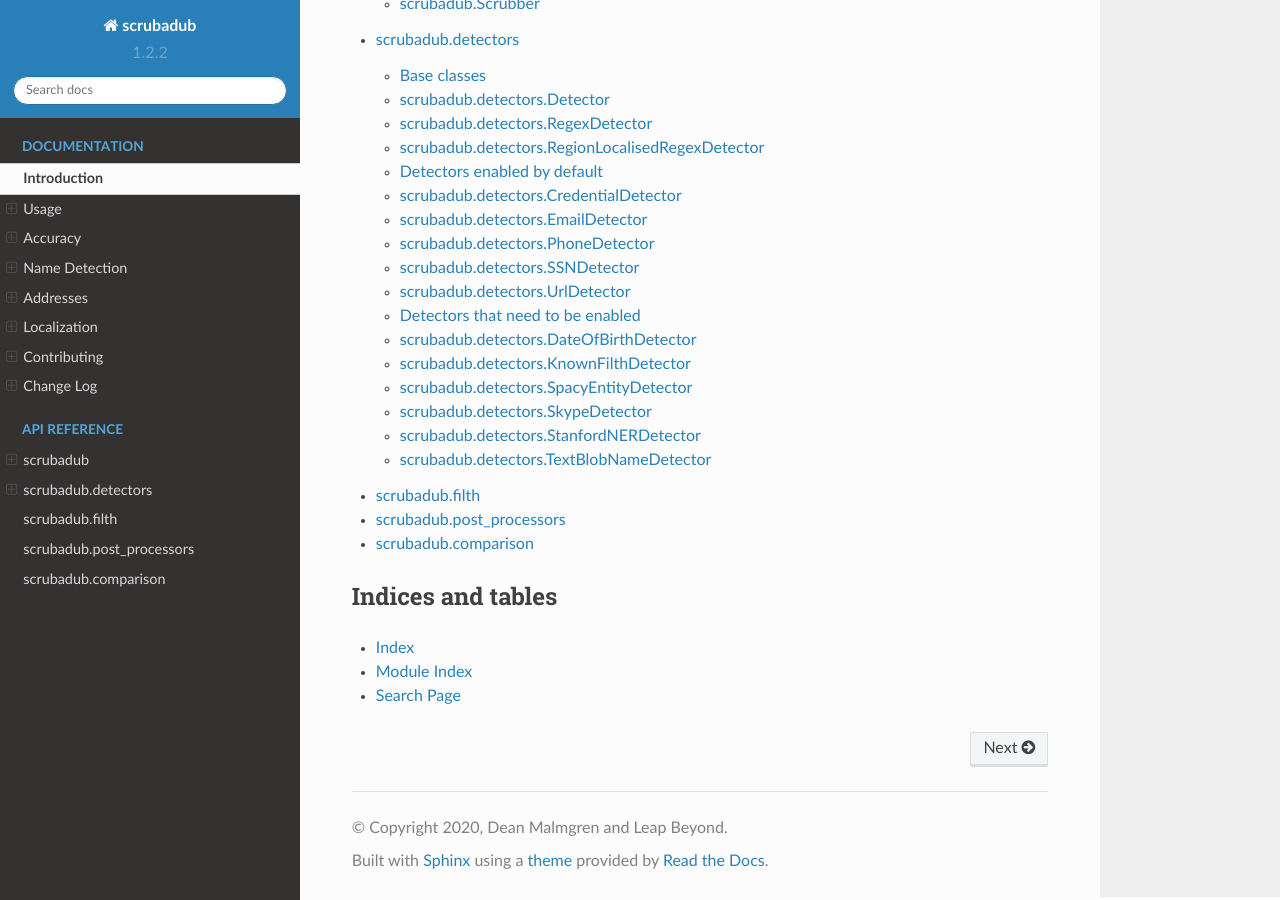
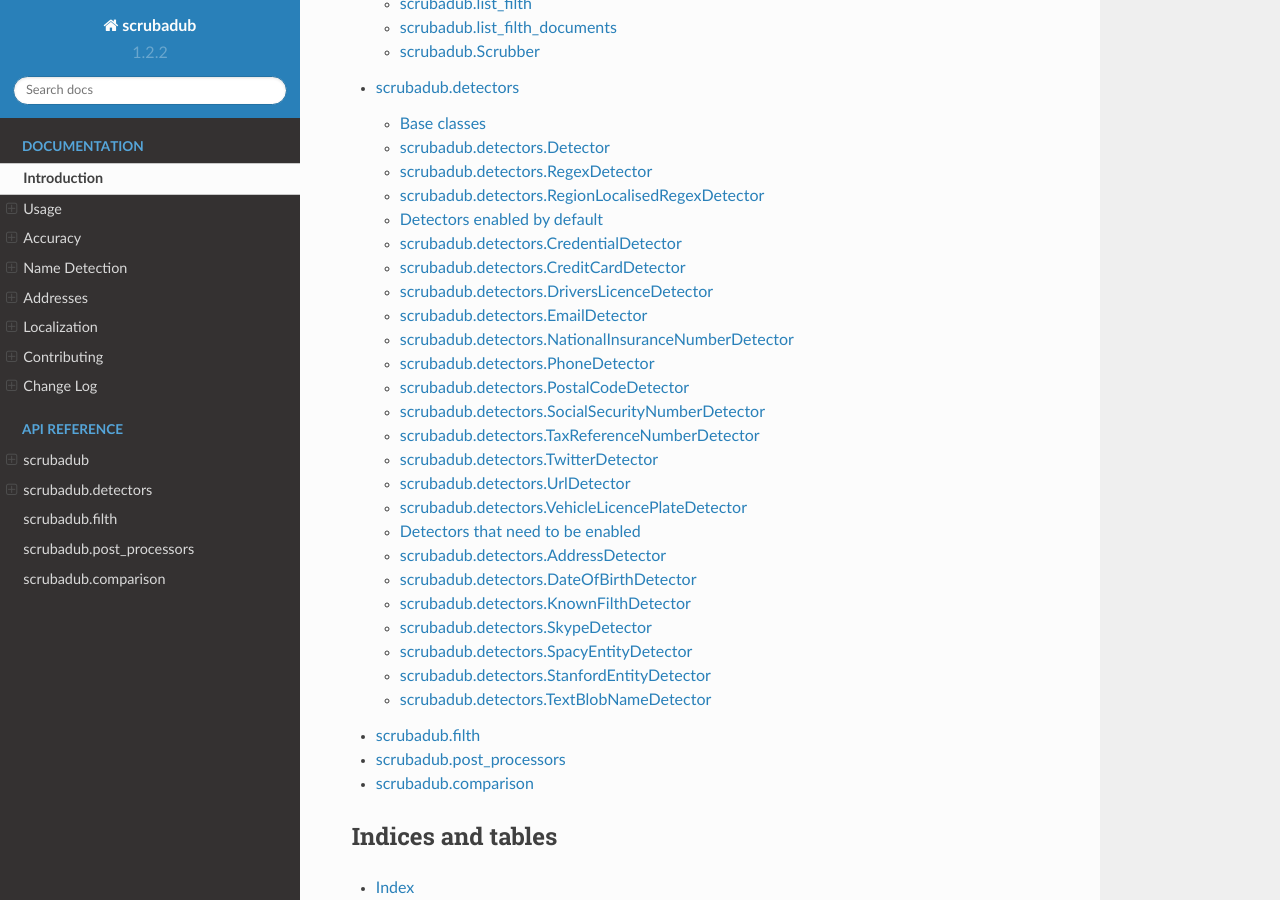
Before and after one commit to LeapBeyond/scrubadub, a Sphinx documentation site: the page built from docs/index.rst, in a window 1280 px wide and 900 px high, scrolled down 3341 px. Built offline with Sphinx 7.4.7 and the Read the Docs theme 2.0.0, drawn with Linux system fonts in a browser that asks for light colours; some of the changed text lies outside the part shown.

Commit message:
add in other detectors

```diff
--- a/README.rst
+++ b/README.rst
@@ -23,11 +23,13 @@ text, without compromising the privacy of the people we are trying to protect.
 * Names
 * Email addresses
 * Addresses/Postal codes (US, GB, CA)
+* Credit card numbers
+* Dates of birth
 * URLs
 * Phone numbers
 * Username and password combinations
 * Skype/twitter usernames
-* Social security numbers (US, GB)
+* Social security numbers (US and GB national insurance numbers)
 * Tax numbers (GB)
 * Driving licence numbers (GB)
 
--- a/docs/api_scrubadub_detectors.rst
+++ b/docs/api_scrubadub_detectors.rst
@@ -42,31 +42,71 @@ scrubadub.detectors.CredentialDetector
 
 .. autoclass:: scrubadub.detectors.CredentialDetector
 
+scrubadub.detectors.CreditCardDetector
+--------------------------------------
+
+.. autoclass:: scrubadub.detectors.CreditCardDetector
+
+scrubadub.detectors.DriversLicenceDetector
+------------------------------------------
+
+.. autoclass:: scrubadub.detectors.DriversLicenceDetector
+
 scrubadub.detectors.EmailDetector
 ---------------------------------
 
 .. autoclass:: scrubadub.detectors.EmailDetector
+
+scrubadub.detectors.NationalInsuranceNumberDetector
+---------------------------------------------------
+
+.. autoclass:: scrubadub.detectors.NationalInsuranceNumberDetector
 
 scrubadub.detectors.PhoneDetector
 ---------------------------------
 
 .. autoclass:: scrubadub.detectors.PhoneDetector
 
-scrubadub.detectors.SSNDetector
--------------------------------
+scrubadub.detectors.PostalCodeDetector
+--------------------------------------
 
-.. autoclass:: scrubadub.detectors.SSNDetector
+.. autoclass:: scrubadub.detectors.PostalCodeDetector
+
+scrubadub.detectors.SocialSecurityNumberDetector
+------------------------------------------------
+
+.. autoclass:: scrubadub.detectors.SocialSecurityNumberDetector
+
+scrubadub.detectors.TaxReferenceNumberDetector
+----------------------------------------------
+
+.. autoclass:: scrubadub.detectors.TaxReferenceNumberDetector
+
+scrubadub.detectors.TwitterDetector
+-----------------------------------
+
+.. autoclass:: scrubadub.detectors.TwitterDetector
 
 scrubadub.detectors.UrlDetector
 -------------------------------
 
 .. autoclass:: scrubadub.detectors.UrlDetector
 
+scrubadub.detectors.VehicleLicencePlateDetector
+-----------------------------------------------
+
+.. autoclass:: scrubadub.detectors.VehicleLicencePlateDetector
+
 
 Detectors that need to be enabled
 ---------------------------------
 
 These detectors need to be imported first before they they can be added to a ``Scrubber``.
+
+scrubadub.detectors.AddressDetector
+-----------------------------------
+
+.. autoclass:: scrubadub.detectors.AddressDetector
 
 scrubadub.detectors.DateOfBirthDetector
 ---------------------------------------
@@ -78,20 +118,20 @@ scrubadub.detectors.KnownFilthDetector
 
 .. autoclass:: scrubadub.detectors.KnownFilthDetector
 
+scrubadub.detectors.SkypeDetector
+---------------------------------
+
+.. autoclass:: scrubadub.detectors.SkypeDetector
+
 scrubadub.detectors.SpacyEntityDetector
 ---------------------------------------
 
 .. autoclass:: scrubadub.detectors.SpacyEntityDetector
 
-scrubadub.detectors.SkypeDetector
----------------------------------
+scrubadub.detectors.StanfordEntityDetector
+------------------------------------------
 
-.. autoclass:: scrubadub.detectors.SkypeDetector
-
-scrubadub.detectors.StanfordNERDetector
----------------------------------------
-
-.. autoclass:: scrubadub.detectors.StanfordNERDetector
+.. autoclass:: scrubadub.detectors.StanfordEntityDetector
 
 scrubadub.detectors.TextBlobNameDetector
 ----------------------------------------
```
